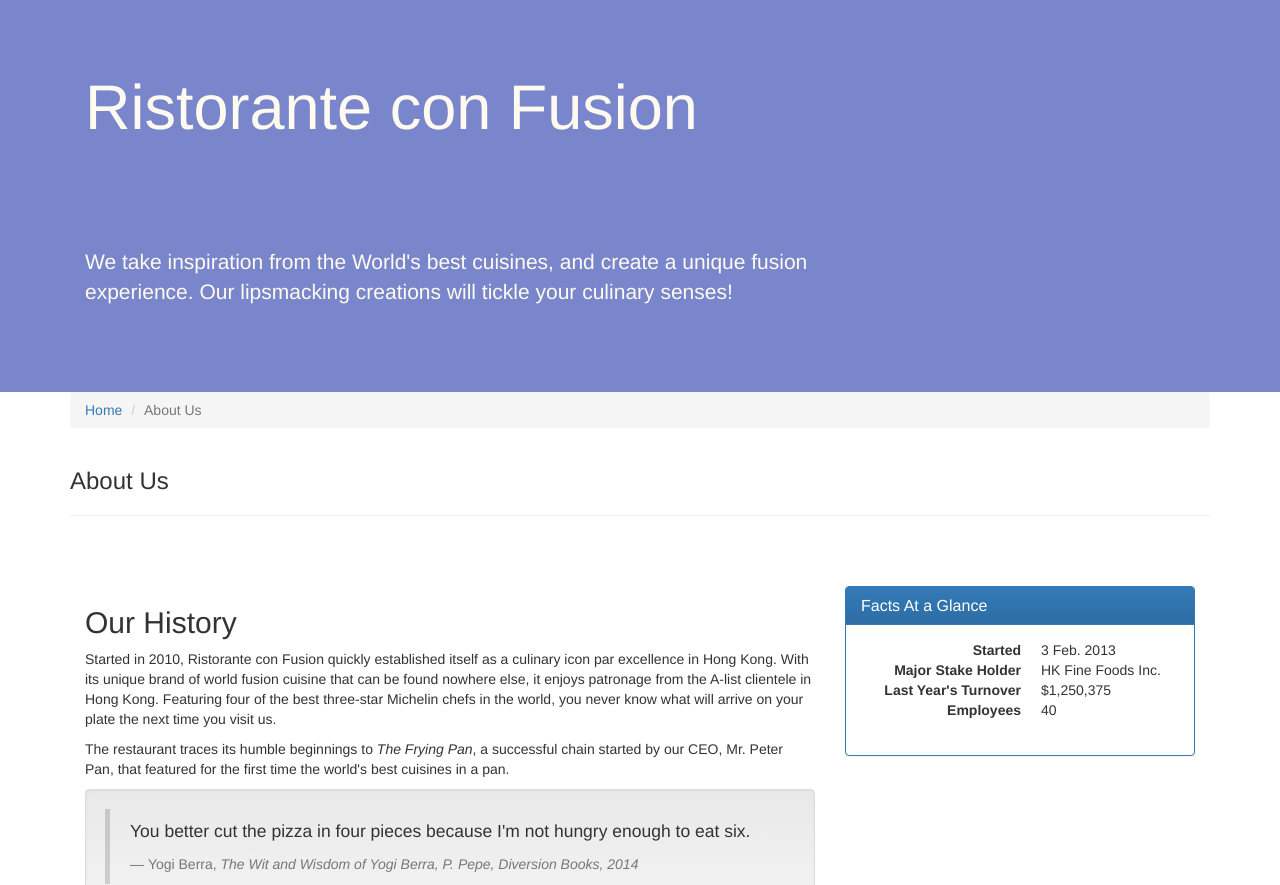
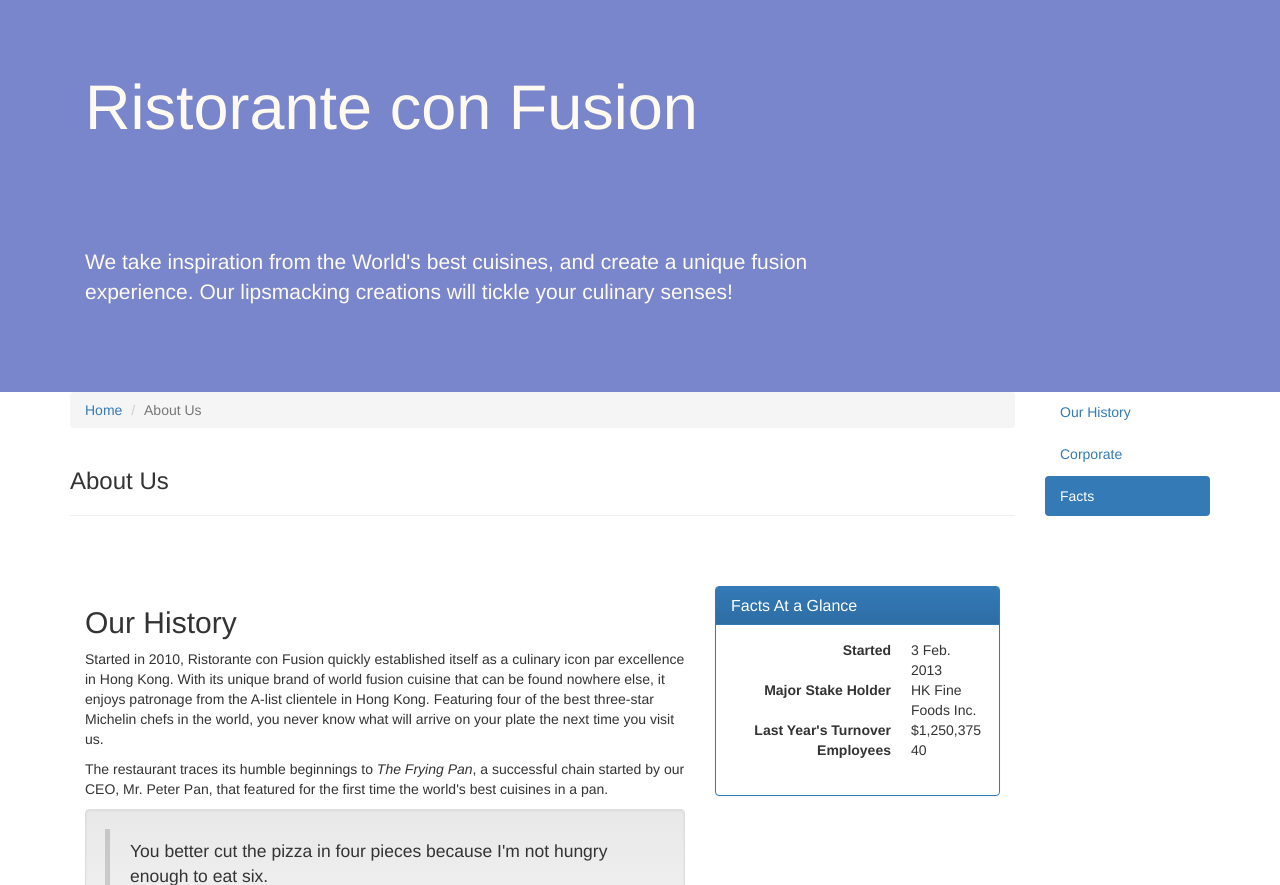
Before and after one commit to MohammedFCIS/conFusion, a plain HTML site: page aboutus.html in a window 1280 px wide. Shown: the part 67-952 px from the top of the page. Drawn offline with nearby package versions, Linux system fonts and the light colour scheme.

Commit message:
Adding Scrollspy with Affix

```diff
--- a/aboutus.html
+++ b/aboutus.html
@@ -23,7 +23,7 @@
     <![endif]-->
 </head>
 
-<body>
+<body data-spy="scroll" data-target="#myScrollspy" data-offset="200">
     <nav class="navbar navbar-inverse navbar-fixed-top" role="navigation">
         <div class="container">
             <div class="navbar-header">
@@ -79,8 +79,11 @@
         </div>
     </header>
 
+
     <div class="container">
         <div class="row">
+            <div class="col-xs-12 col-sm-10">
+                <div class="row">
             <div class="col-xs-12 col-sm-12">
                 <ol class="breadcrumb">
                     <li><a href="index.html">Home</a></li>
@@ -92,8 +95,7 @@
                <hr>
             </div>
         </div>
-
-        <div class="row row-content">
+                <div id="history" class="row row-content">
             <div class="col-xs-12 col-sm-6 col-lg-8">
                 <h2>Our History</h2>
                 <p>Started in 2010, Ristorante con Fusion quickly established itself as
@@ -133,7 +135,7 @@
 
         </div>
         </div>
-        <div class="row row-content">
+                <div id="corporate" class="row row-content">
             <div class="col-xs-12 col-sm-12">
                 <h2>Corporate Leadership</h2>
                 <div class="panel-group" id="accordion"
@@ -224,7 +226,7 @@
                 </div>
             </div>
         </div>
-        <div class="row row-content">
+                <div id="facts" class="row row-content">
             <div class="col-xs-12 col-sm-12">
                 <h2>Facts &amp; Figures</h2>
                  <div class="table-responsive">
@@ -263,6 +265,16 @@
                 </div>
             </div>
         </div>
+            </div>
+            <nav class="hidden-xs col-sm-2" id="myScrollspy">
+                <ul class="nav nav-pills nav-stacked" data-spy="affix" data-offset-top="400">
+                    <li><a href="#history">Our History</a></li>
+                    <li><a href="#corporate">Corporate</a></li>
+                    <li><a href="#facts">Facts</a></li>
+                </ul>
+            </nav>
+        </div>
+    </div>
 
 
 
--- a/css/mystyles.css
+++ b/css/mystyles.css
@@ -65,6 +65,9 @@ body{
     border-bottom: 1px solid #ddd;
     padding: 10px;
 }
+.affix {
+    top:100px;
+}
 
 .whiteLabel{
     color: #FFFFFF;
```
